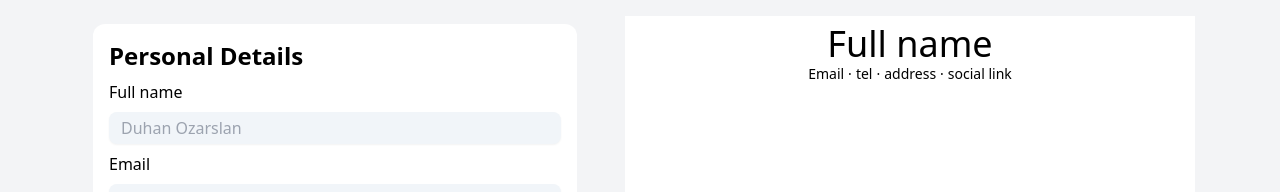
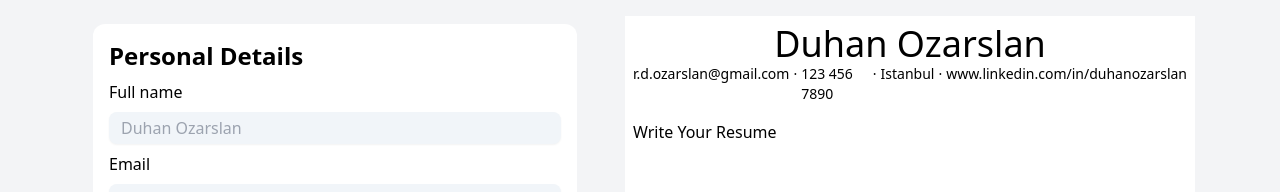
Before and after one commit to dhnozr/CVMaker, a React (Vite) app: page / in a window 1280 px wide. Shown: the top 192 px of the page. Built offline with nearby package versions, Linux system fonts and the light colour scheme.

Commit message:
personal infos changed

```diff
--- a/src/App.jsx
+++ b/src/App.jsx
@@ -72,16 +72,20 @@ function App() {
           {/* top section personal info */}
           <div className='flex flex-col items-center mb-4'>
             <div>
-              <h2 className='text-4xl'>{personalInfo.fullName || 'Full name'}</h2>
+              <h2 className='text-4xl'>{personalInfo.fullName || 'Duhan Ozarslan'}</h2>
             </div>
             <div className='flex justify-center gap-1 text-sm'>
-              <p>{personalInfo.email || 'Email'}</p>&#183;
-              <p>{personalInfo.tel || 'tel'}</p>&#183;
-              <p>{personalInfo.address || 'address'}</p>&#183;
-              <p>{personalInfo.social || 'social link'}</p>
+              <p>{personalInfo.email || 'r.d.ozarslan@gmail.com'}</p>&#183;
+              <p>{personalInfo.tel || '123 456 7890'}</p>&#183;
+              <p>{personalInfo.address || 'Istanbul'}</p>&#183;
+              <p>{personalInfo.social || 'www.linkedin.com/in/duhanozarslan'}</p>
             </div>
           </div>
           {/* top section end */}
+
+          <div>
+            <h2>Write Your Resume</h2>
+          </div>
 
           {/* show experience */}
           {experiences.length >= 1 ? (
```
